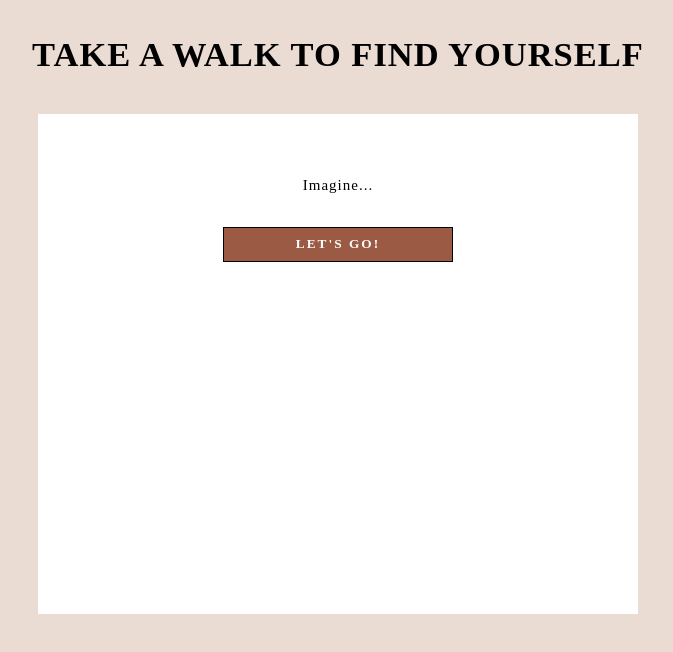
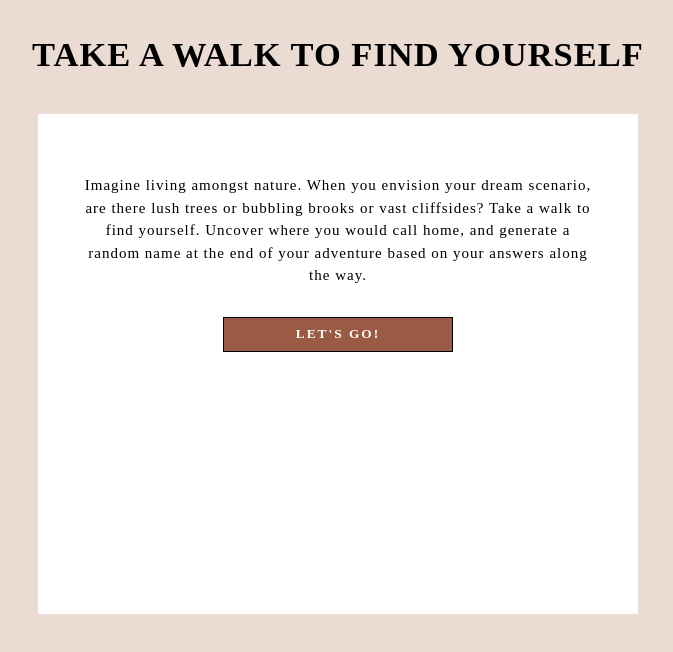
Before and after one commit to caseynewman/name-generator, a React (Vite) app: page / in a window 1280 px wide. Shown: the top 652 px of the page, without its empty margins (302-975 px from the left). Built offline with nearby package versions, Linux system fonts and the light colour scheme; a web font is replaced by a local one.

Commit message:
added intro blurb to GameStart component

```diff
--- a/src/pages/GameStart/index.jsx
+++ b/src/pages/GameStart/index.jsx
@@ -6,7 +6,7 @@ export default function GameStart() {
     return (
         <div className='game-container'>
             <p className='game-intro'>
-                Imagine...
+                Imagine living amongst nature. When you envision your dream scenario, are there lush trees or bubbling brooks or vast cliffsides? Take a walk to find yourself. Uncover where you would call home, and generate a random name at the end of your adventure based on your answers along the way.
             </p>
             <MyButton>
                 Let's go!
```
